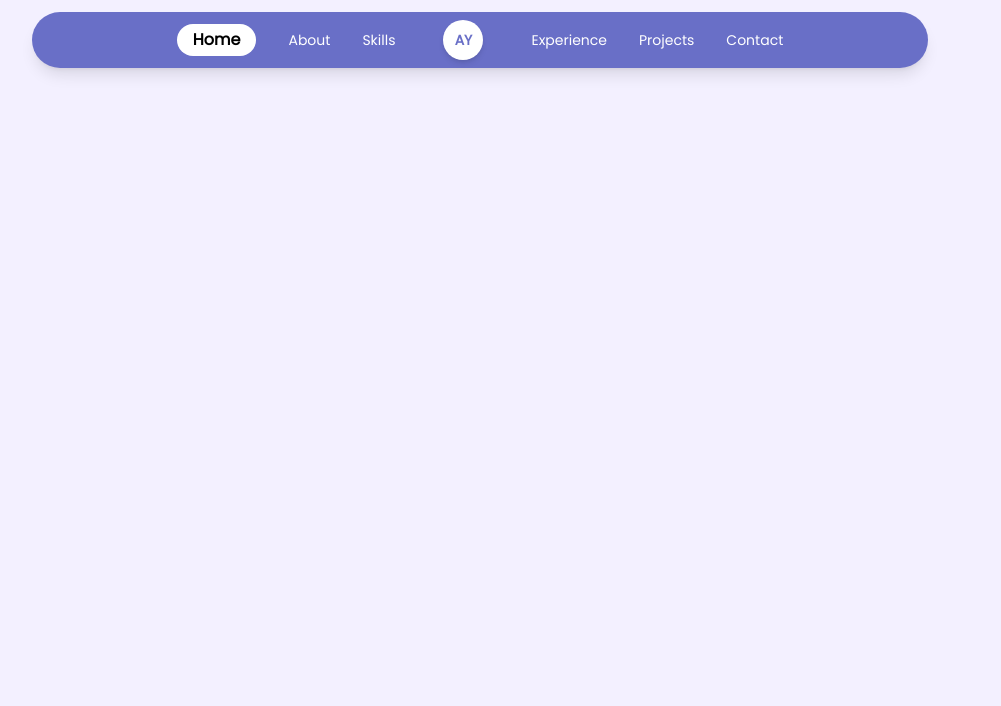
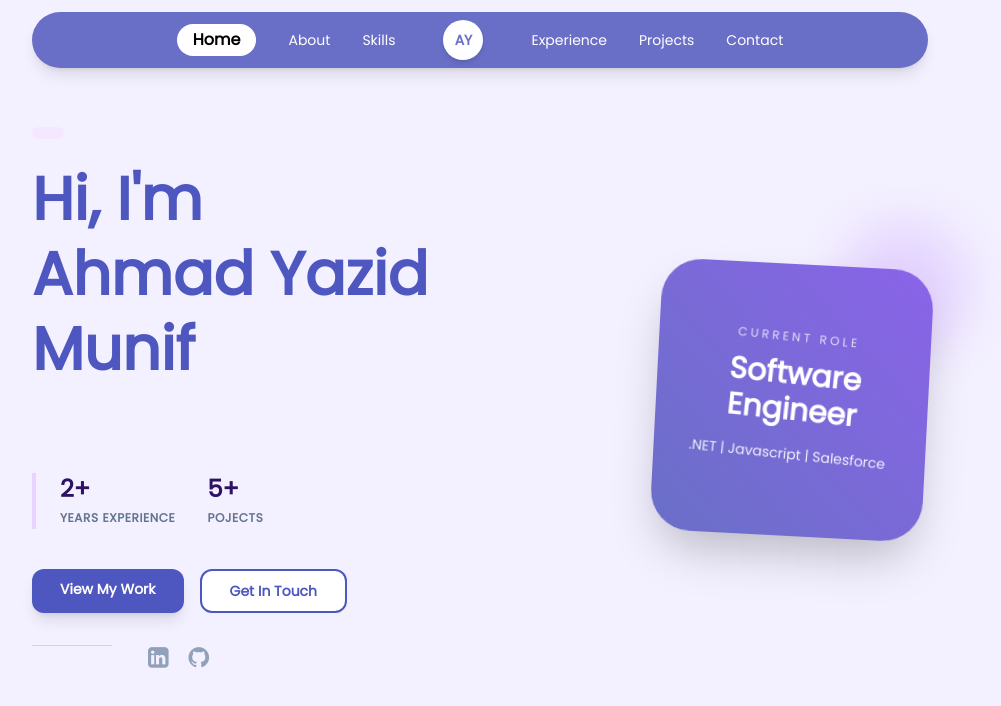
Before and after one commit to yazid29/yazid29.github.io, a React (Vite) app: page / in a window 1280 px wide. Shown: the top 706 px of the page, without its empty margins (160-1161 px from the left). Built offline with nearby package versions, Linux system fonts and the light colour scheme.

Commit message:
add: hero section component

```diff
--- a/src/App.jsx
+++ b/src/App.jsx
@@ -1,9 +1,13 @@
 import Navbar from './components/Navbar.jsx'
+import Hero from './components/Hero.jsx'
 function App() {
   return (
     <>
       <div>
           <Navbar />
+          <main>
+            <Hero />
+          </main>
       </div>
     </>
   )
--- /dev/null
+++ b/src/components/Hero.jsx
@@ -0,0 +1,69 @@
+import '../styles/input.css';
+const Hero = () => {
+  return (
+    <section id="home" className="min-h-screen flex items-center justify-center p-9 scroll-mt-24">
+      <div className="max-w-4xl w-full grid md:grid-cols-2 gap-12 items-center">
+            <div>
+                <span className="inline-block px-4 py-1.5 mb-4 text-xs font-bold tracking-widest text-[#4E56C0] uppercase bg-purple-100 rounded-full">
+                    {/* Available for Work */}
+                </span>
+                <h1 className="text-5xl md:text-6xl font-extrabold  text-[#4E56C0] leading-tight fade-in-up">
+                    Hi, I'm <br></br> <span className="text-[#4E56C0]">Ahmad Yazid Munif</span>
+                </h1>
+                <p datatype="typing" className="mt-6 text-lg text-slate-700 leading-relaxed">
+                    &nbsp;
+                </p>
+
+                <div className="mt-8 flex gap-8 item-center border-l-4 border-purple-200 pl-6">
+                    <div>
+                        <span className="block text-2xl font-bold  text-[#2e1065]">2+</span>
+                        <span className="text-xs uppercase tracking-wider text-slate-500 font-semibold">Years Experience</span>
+                    </div>
+                    <div>
+                        <span className="block text-2xl font-bold  text-[#2e1065]">5+</span>
+                        <span className="text-xs uppercase tracking-wider text-slate-500 font-semibold">Pojects</span>
+                    </div>
+                </div>
+
+                <div className="mt-10 grid grid-cols-2 sm:flex sm:flex-wrap gap-4">
+                    <a href="#project" className="bg-[#4E56C0] text-white px-7 py-2.5 text-sm font-semibold rounded-xl hover:bg-[#482890] transition-all shadow-lg flex item-center gap-2">
+                        View My Work
+                    </a>
+                    <a href="#contact" className=" bg-white border-2 border-[#4E56C0] text-[#4E56C0] px-7 py-2.5 text-sm font-semibold rounded-xl hover:bg-[#696FC7] hover:text-white transition-all">
+                        Get In Touch
+                    </a>
+                </div>
+
+                <div className="mt-8 flex item-center gap-5 text-slate-400
+                    before:content-[''] before:h-px before:w-20 before:bg-slate-300 before:mr-4">
+                    <a href="#" className="hover:text-[#696FC7] transition-colors">
+                        <span className="text-sm font-medium">
+                            <i className="fa fa-linkedin-square" style={{ fontSize: '24px' }}></i>
+                        </span>
+                    </a>
+                    <a href="#" className="hover:text-[#696FC7] transition-colors">
+                        <span className="text-sm font-medium">
+                            <i className="fa fa-github" style={{ fontSize: '24px' }}></i>
+                        </span>
+                    </a>
+                </div>
+            </div>
+            <div className="hidden md:flex justify-end relative">
+                <div className="absolute -top-10 -right-10 w-32 h-32 bg-purple-200 rounded-full mix-blend-multiply filter blur-xl opacity-70 animate-pulse">
+                </div>
+                <div className="w-68 h-68 bg-gradient-to-tr  from-[#696FC7] to-[#8a63e8] rounded-[40px] shadow-2xl rotate-3 flex item-center justify-center text-white p-8 relative z-10 transition-transform hover:rotate-0 duration-700">
+                    <div className="rotate-3 text-center mt-7">
+                        <span className="text-xs uppercase tracking-[0.2rem] opacity-80">Current Role</span>
+                        <h3 className="text-3xl font-bold mt-2">Software Engineer</h3>
+                        <p className="mt-4 text-sm font-light opacity-90">
+                            .NET | Javascript | Salesforce
+                        </p>
+                    </div>
+                </div>
+            </div>
+        </div>
+    </section>
+  );
+};
+
+export default Hero;
--- a/src/components/Navbar.jsx
+++ b/src/components/Navbar.jsx
@@ -1,5 +1,5 @@
 import { useState,useEffect } from "react";
-import '../styles/navbar.css';
+import '../styles/input.css';
 const Navbar = () => {
     const [open, setOpen] = useState(false);
     const [active, setActive] = useState("home");
--- a/src/index.css
+++ b/src/index.css
@@ -7,137 +7,3 @@ body {
 html {
     scroll-behavior: smooth;
 }
-
-@keyframes fadeInUp {
-    from {
-    opacity: 0;
-    transform: translateY(12px);
-    }
-
-    to {
-    opacity: 1;
-    transform: translateY(0);
-    }
-}
-
-.fade-in-up {
-    animation: fadeInUp 1s ease-out forwards;
-}
-
-/* * {
-    margin: 0;
-    padding: 0;
-    border: 0;
-    outline: 0;
-    box-sizing: border-box;
-    list-style: none;
-    text-decoration: none;
-}
-
-:root {
-    --color-bg: #0B2447;
-    --color-bg-variant2: #19376D;
-    --color-bg-variant3: #3f96d4;
-    --color-bg-variant4: #576CBC;
-    --color-light: #fff;
-    --color-lightgray: rgba(255, 255, 255, 0.6);
-    --container-width-lg: 75%;
-    --container-width-md: 85%;
-    --container-width-sm: 90%;
-    --transition: all 400ms ease;
-}
-
-html,
-body {
-    position: block;
-    scroll-behavior: smooth;
-    background-color: var(--color-bg);
-    color: white;
-    font-family: "Poppins", sans-serif;
-}
-
-img {
-    border-radius: 12rem 12rem 12rem 0;
-    display: inline-block;
-    width: 100%;
-}
-
-::-webkit-scrollbar {
-    display: none;
-}
-
-.container {
-    width: var(--container-width-lg);
-    margin: 0 auto;
-    margin-bottom: 100px;
-    height: max-content;
-}
-
-h1,
-h2,
-h3,
-h4,
-h5 {
-    font-weight: 400;
-}
-
-h1 {
-    font-size: 2.5rem;
-}
-
-section {
-    padding-top: 4.3rem;
-    height: 100vh;
-    max-height: min-content;
-}
-
-section>h2,
-section>h5 {
-    text-align: center;
-    color: white;
-
-}
-
-section>h2 {
-    color: var(--color-bg-variant3);
-    font-size: 1.5rem;
-}
-
-.text-light {
-    color: white;
-}
-
-a {
-    color: var(--color-bg-variant3);
-    transition: var(--transition);
-}
-
-a:hover {
-    color: white;
-}
-
-.btn {
-    width: max-content;
-    display: inline-block;
-    color: var(--color-bg-variant3);
-    padding: 0.75rem 1rem;
-    border-radius: 0.5rem;
-    border: 1px solid var(--color-bg-variant3);
-}
-
-.btn:hover {
-    background: rgba(255, 255, 255, 0.8);
-    color: var(--color-bg-variant2);
-    border-color: transparent;
-}
-
-.btn-primary {
-    background: var(--color-bg-variant3);
-    width: max-content;
-    display: inline-block;
-    color: var(--color-bg);
-    padding: 0.75rem 1.2rem;
-    border-radius: 0.5rem;
-    border: 1px solid var(--color-bg-variant3);
-    transition: var(--transition);
-} */
--- a/src/styles/navbar.css
+++ b/src/styles/input.css
@@ -16,3 +16,19 @@ header a.is-active {
     backdrop-filter: blur(6px);
     box-shadow: none;
 }
+
+@keyframes fadeInUp {
+    from {
+    opacity: 0;
+    transform: translateY(12px);
+    }
+
+    to {
+    opacity: 1;
+    transform: translateY(0);
+    }
+}
+
+.fade-in-up {
+    animation: fadeInUp 1s ease-out forwards;
+}
```
